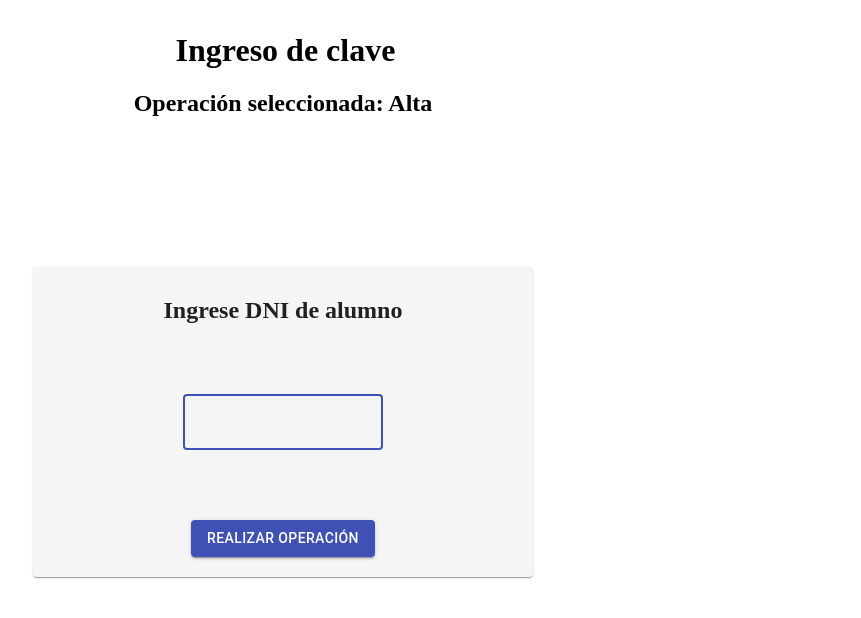
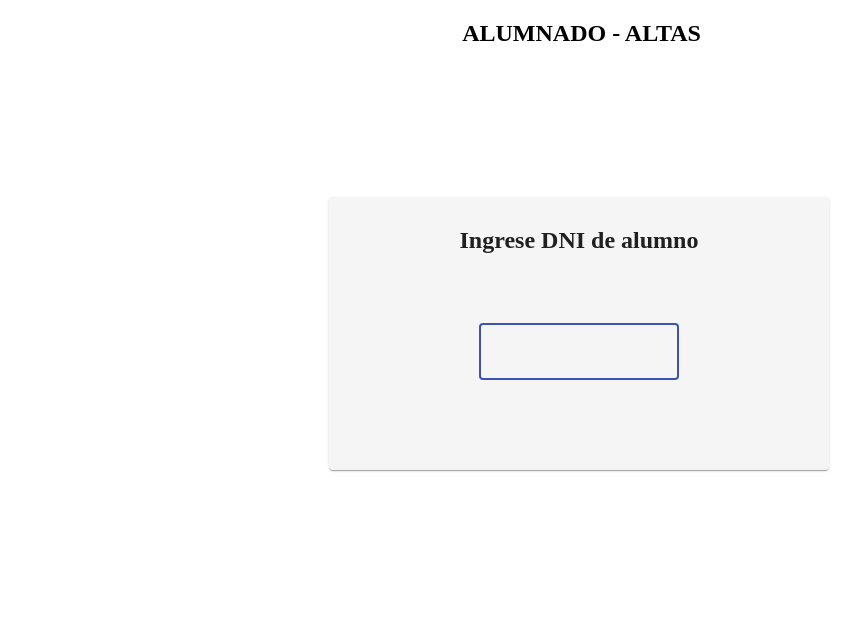
Before and after one commit to Desarrollos-Web-Urquiza/grandfather-project, a React (Create React App) app: page /ingresoClave/1 in a window 1280 px wide. Shown: the top 618 px of the page, without its empty margins (61-922 px from the left). Built offline with nearby package versions, Linux system fonts and the light colour scheme; the HTML template or start-up script is replaced by a standard one.

Commit message:
corrections added

```diff
--- a/src/pages/home.js
+++ b/src/pages/home.js
@@ -21,7 +21,6 @@ const CardSelect = withStyles((theme) => ({
 
 const Home = props => {
 
-	const [data, setData] = useState("");
 	const [err, setErr] = useState(false);
 
 	const handleData = (e) =>	{
@@ -30,20 +29,20 @@ const Home = props => {
 		let operationNumber = e.target.value
 		if(isNaN(parseInt(operationNumber)) && operationNumber != "")	{
 			setErr("Error: No puede ingresar letras. Debe ingresar un número")
-			setData("")
+
 			e.target.value = ""
 			return
 		}
 		if((operationNumber < 1 || operationNumber > 4) && e.target.value != "")	{
 			setErr("Error: Debe ingresar un número del 1 a 4")
-			setData("")
 			e.target.value = ""
+			return
 		}	else	{
-			setData(e.target.value )
+			redirection(e.target.value)
 		}
 	}
 
-	const redirection = () =>	{
+	const redirection = (data) =>	{
 		if(!err){
 			if(data == ""){
 				setErr("Error: Los datos están vacíos")
@@ -53,11 +52,11 @@ const Home = props => {
 		}
 	}
 
-	const handleKeyDown = (event) => {
+	/*const handleKeyDown = (event) => {
 		if (event.key === 'Enter') {
 			redirection()
 		}
-	}
+	}*/
 
 	return(
 		<div className="mainCenter">
@@ -68,7 +67,7 @@ const Home = props => {
 			<div align="center"  >
 				<div className="card-container">
 					<div id="div-options" align="left" className="flex flex-col justify-initial w-32">
-						<p>1 Ingresos</p>
+						<p>1 Altas</p>
 						<p>2 Modificaciones</p>
 						<p>3 Bajas</p>
 						<p>4 Fin</p>
@@ -85,13 +84,10 @@ const Home = props => {
 							onChange={handleData}
 							error={err}
 							autoFocus={true}
-							onKeyDown={handleKeyDown}
 						/>
 					</div>
-
-					{err && <p style={{color: "red"}}> {err} </p> }
 					<br/>
-
+					{err && <b><p style={{color: "red"}} className="-mt-8"> {err} </p></b> }
 				</div>
 			</div>
 		</div>
--- a/src/pages/keyEntry.js
+++ b/src/pages/keyEntry.js
@@ -27,19 +27,20 @@ const KeyEntry = props => {
 	const [operationType, setOperationType] = useState(null);
 	const [err, setErr] = useState(false);
 	const [DNI, setDNI] = useState(null);
+	const [confirmationMode, setConfirmationMode] = useState(false);
 
 	useEffect(() => {
 		let semiParams = window.location.href.split('/')
 		let paramsFinished = semiParams[4]
 		switch (paramsFinished) {
 			case "1":
-				setOperationType('Alta')
+				setOperationType('ALTAS')
 				break;
 			case "2":
-				setOperationType('Modificación')
+				setOperationType('MODIFICACIÓN')
 				break;
 			case "3":
-				setOperationType('Baja')
+				setOperationType('BAJA')
 				break;
 			case "4":
 				props.history.push('/fin')
@@ -60,6 +61,17 @@ const KeyEntry = props => {
 		}
 		let DNI = parseInt(e.target.value)
 		setDNI(DNI)
+	}
+	const handleCorfirmationModeData = (e) =>	{
+		console.log(e.target.value)
+		let confirmationData = e.target.value
+		if(confirmationData == "1")
+			executesSearch()
+		if(confirmationData == "2")
+			setConfirmationMode(false)
+		if(confirmationData == "3")
+			props.history.push('/')
+
 	}
 
 	const executesSearch =  async () =>	{
@@ -86,7 +98,8 @@ const KeyEntry = props => {
 
 	const handleKeyDown = (event) => {
 		if (event.key === 'Enter') {
-			executesSearch()
+			//executesSearch()
+			setConfirmationMode(true)
 		}
 	}
 
@@ -97,12 +110,22 @@ const KeyEntry = props => {
 			<Helmet>
 				<title>Grandfather project - Ingreso de clave</title>
 			</Helmet>
-			<h1 style={{marginLeft: 5}}>Ingreso de clave</h1>
-			<h2 className={"m-8"}>Operación seleccionada: {operationType} </h2>
+			<h2 style={{marginLeft: 5}}>ALUMNADO - {operationType}</h2>
 			<div style={{marginTop: 150}}>
 				<div className="card-container">
 					<CardSelect style={{  paddingTop: 10, paddingBottom: 20 }} >
-						<h2 >Ingrese DNI de alumno</h2>
+						{ !confirmationMode &&<h2 >Ingrese DNI de alumno</h2> }
+						{ confirmationMode &&
+							<div>
+								<h2 >DNI ingresado: {DNI} </h2>
+								<div id="div-options" align="left" className="flex flex-col justify-initial w-56">
+									<p>1 Datos correctos, continuar</p>
+									<p>2 Datos incorrectos, corregir</p>
+									<p>3 Volver al Índice General</p>
+								</div>
+							</div>
+						}
+						{ !confirmationMode &&
 							<TextField
 								variant="outlined"
 								style={{marginBottom: 70, marginTop: 50, width: 200 }}
@@ -112,11 +135,22 @@ const KeyEntry = props => {
 								onChange={handleData}
 								onKeyDown={handleKeyDown}
 							/>
+						}
+						{ confirmationMode && <TextField
+							variant="outlined"
+							style={{marginBottom: 70, marginTop: 50, width: 200 }}
+							type="text"
+							InputProps={{ inputProps: { min: 0, max: 9 } }}
+							autoFocus={true}
+							onChange={ handleCorfirmationModeData}
+						/>}
 						{err && <p style={{color: "red"}}> {err} </p> }
 						<br />
+						{/*
 							<Button variant="contained" color="primary" onClick={() => executesSearch()}>
 								Realizar operación
 							</Button>
+						*/}
 					</CardSelect>
 				</div>
 			</div>
--- a/src/styles/utils.css
+++ b/src/styles/utils.css
@@ -11,5 +11,5 @@
 .mainCenter{
     max-width: 40rem;
     padding: 0 1rem;
-    margin: 2rem 0;
+    margin: 1rem auto 0;
 }
```
Lines whose indentation alone changed are shown as unchanged.
